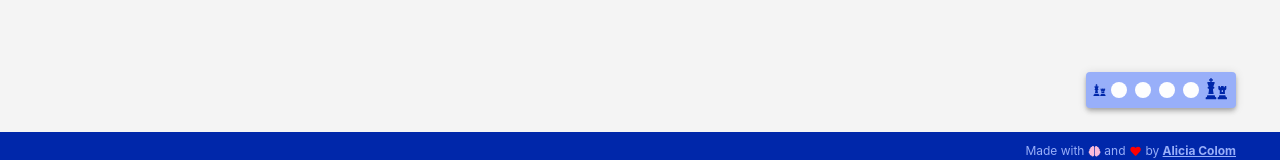
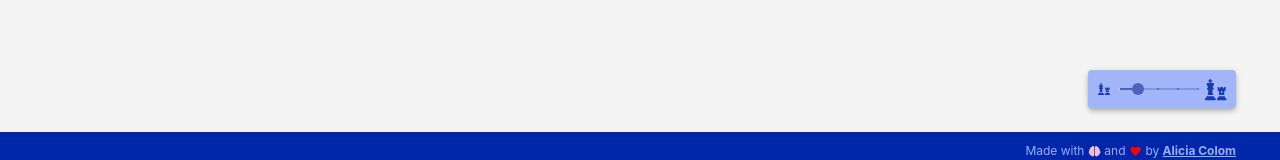
Before and after one commit to alicia-colom/chessable-code-challenge, a React (Create React App) app: page / in a window 1280 px wide. Shown: the part 631-791 px from the top of the page. Built offline with nearby package versions, Linux system fonts and the light colour scheme.

Commit message:
Fix slider function onchange and refactor styles && Remove unuseful css files(chessboard.css, slider.css)

```diff
--- a/src/components/chessboard/Chessboard.jsx
+++ b/src/components/chessboard/Chessboard.jsx
@@ -1,6 +1,5 @@
 import React from "react";
 import PropTypes from "prop-types";
-import "./Chessboard.css";
 import Piece from "../piece/Piece";
 import * as constants from "../../utils/constants";
 import styled from "styled-components";
@@ -17,7 +16,6 @@ const Board = styled.div`
   width: ${(props) => props.zoom * 15.5}rem;
   margin-top: 1.5rem;
   padding: 0.1rem;
-
   align-self: center;
   align-content: center;
   justify-content: center;
@@ -25,10 +23,8 @@ const Board = styled.div`
   gap: 0;
   grid-template-columns: repeat(8, ${(props) => props.zoom * 1.875}rem);
   grid-template-rows: repeat(8, ${(props) => props.zoom * 1.875}rem);
-
   background-color: #313143; /* colorSecondary */
   border-radius: 5px;
-
   font-size: 0.75rem;
   color: #404040; /* colorFontMain */
 `;
--- a/src/components/slider/Slider.jsx
+++ b/src/components/slider/Slider.jsx
@@ -10,24 +10,29 @@ const useStyles = Mui.makeStyles({
     color: constants.colorPrimaryDark,
   },
   sliderContainer: {
-    width: "fit-content",
-    padding: "0.375rem",
+    width: "8rem",
+    padding: "0.3125rem 0.625rem",
     margin: "1.5rem 2.75rem 0 0",
     position: "fixed",
     right: 0,
     bottom: "clamp(3rem, 3rem + 1vw, 5rem)",
+    display: "flex",
+    alignItems: "center",
     zIndex: 1,
     backgroundColor: constants.colorPrimaryLight,
+    opacity: 0.9,
   },
-  slideButton: {
-    height: "0.5rem",
-    width: "0.5rem",
-    color: constants.colorWhiter,
+  slider:    {
+    margin: "0 0.5rem",
   },
 });
 
 const Slider = ({ zoom, handleZoom }) => {
   const cls = useStyles();
+
+  const handleChange = (ev, newValue) => {
+    handleZoom(newValue);
+  };
 
   return (
     <>
@@ -38,30 +43,19 @@ const Slider = ({ zoom, handleZoom }) => {
           size="xs"
           className={cls.zoomIcon}
         />
-        <Mui.IconButton
-          className={cls.slideButton}
-          onClick={() => handleZoom(1)}
-        >
-          <CircleIcon />
-        </Mui.IconButton>
-        <Mui.IconButton
-          className={cls.slideButton}
-          onClick={() => handleZoom(1.5)}
-        >
-          <CircleIcon />
-        </Mui.IconButton>
-        <Mui.IconButton
-          className={cls.slideButton}
-          onClick={() => handleZoom(2)}
-        >
-          <CircleIcon />
-        </Mui.IconButton>
-        <Mui.IconButton
-          className={cls.slideButton}
-          onClick={() => handleZoom(2.5)}
-        >
-          <CircleIcon />
-        </Mui.IconButton>
+        <Mui.Slider
+          id="zoom"
+          aria-label="Zoom"
+          defaultValue={1}
+          min={0.5}
+          max={2.5}
+          step={0.5}
+          marks={constants.zoomValues}
+          valueLabelDisplay="auto"
+          valueLabelFormat={(x) => x}
+          onChange={handleChange}
+          className={cls.slider}
+        />
         <FontAwesomeIcon
           icon="chess"
           fixedWidth
--- a/src/utils/constants.js
+++ b/src/utils/constants.js
@@ -17,3 +17,12 @@ export const colorBlacker = "#111111";
 export const colorFontMain = "#404040";
 export const colorBoardDark = "#7296B8";
 export const colorBoardLight = "#CBDEFC";
+
+// ZOOM VALUES:
+export const zoomValues = [
+  { value: 0.5 },
+  { value: 1 },
+  { value: 1.5 },
+  { value: 2 },
+  { value: 2.5 },
+];
```
Also changed, not shown: src/components/chessboard/Chessboard.css (deleted, +0 -19 lines).
